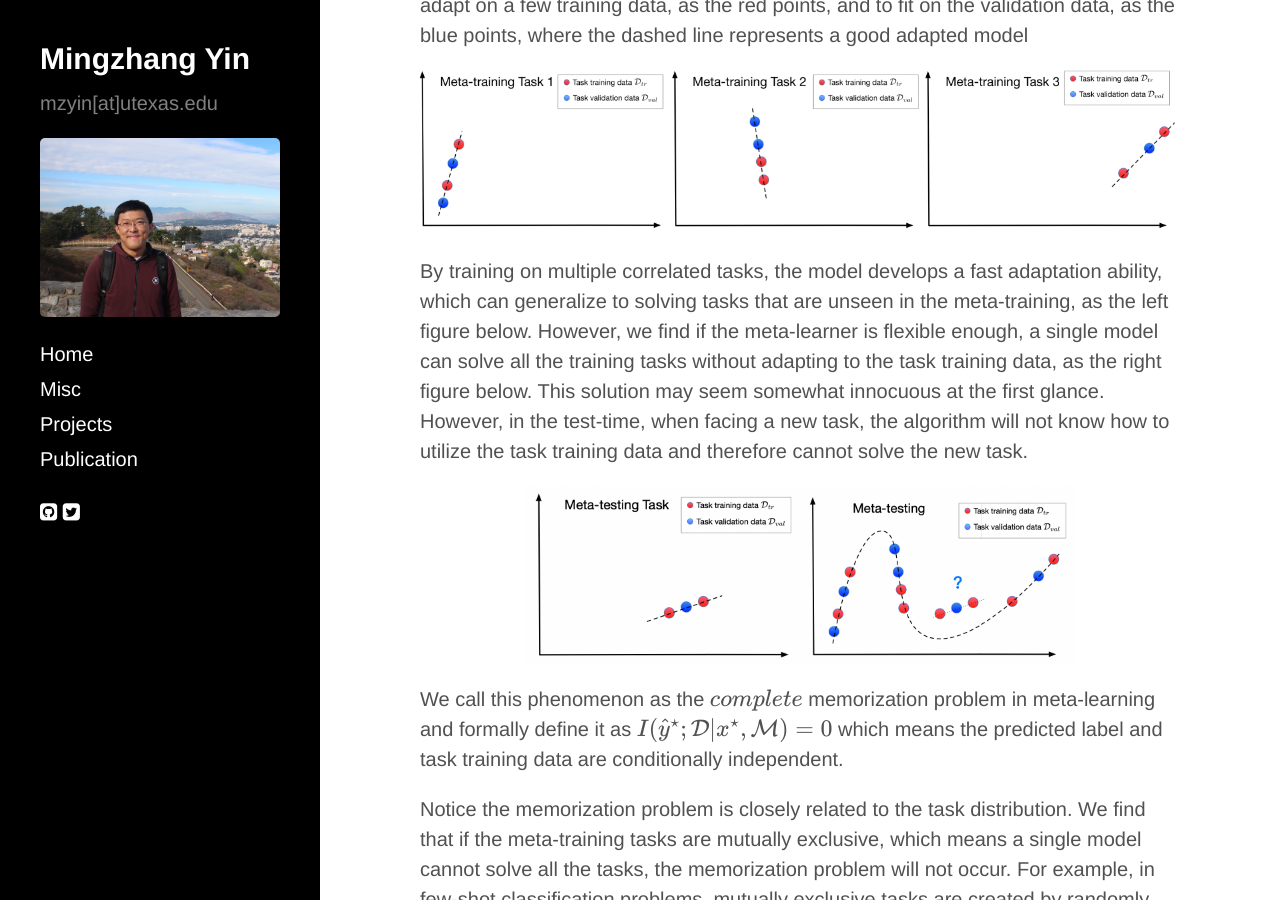
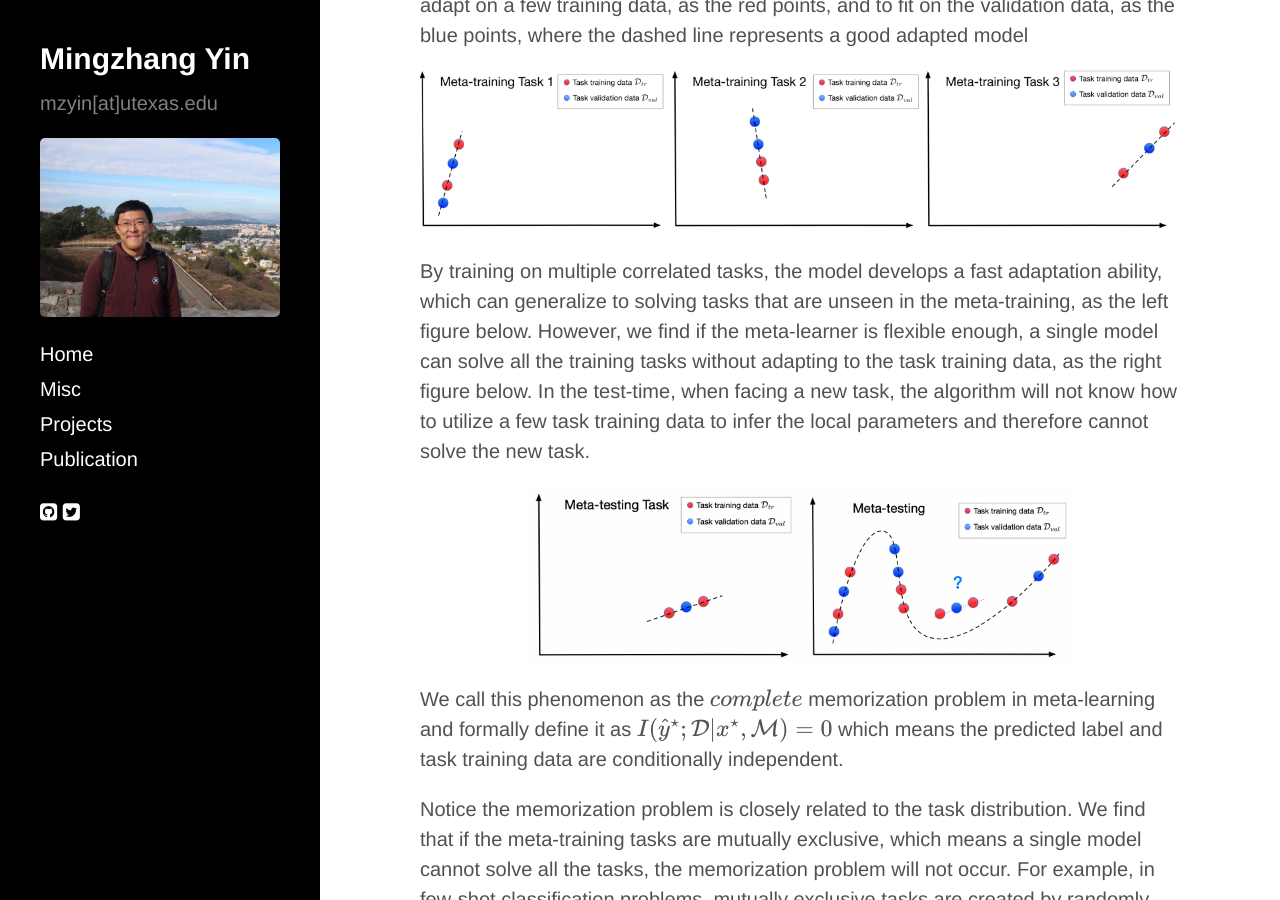
Before and after one commit to mingzhang-yin/mingzhang-yin.github.io, a Jekyll site: the page built from _posts/2020-04-10-Meta-learning-without-Memorization.md, in a window 1280 px wide and 900 px high, scrolled down 1632 px. Built offline with Jekyll 4.4.1, drawn with Linux system fonts in a browser that asks for light colours; nearby versions of some CDN libraries; formulas are drawn with MathJax 3.

Commit message:
Update 2020-04-10-Meta-learning-without-Memorization.md

```diff
--- a/_posts/2020-04-10-Meta-learning-without-Memorization.md
+++ b/_posts/2020-04-10-Meta-learning-without-Memorization.md
@@ -31,8 +31,7 @@ Let's consider another illustrative example.  Assume each task is a 1D regressio
 </center>
 
 
-
-By training on multiple correlated tasks, the model develops a fast adaptation ability, which can generalize to solving tasks that are unseen in the meta-training, as the left figure below. However, we find if the meta-learner is flexible enough, a single model can solve all the training tasks without adapting to the task training data, as the right figure below. This solution may seem somewhat innocuous at the first glance. However, in the test-time, when facing a new task, the algorithm will not know how to utilize the task training data and therefore cannot solve the new task.
+By training on multiple correlated tasks, the model develops a fast adaptation ability, which can generalize to solving tasks that are unseen in the meta-training, as the left figure below. However, we find if the meta-learner is flexible enough, a single model can solve all the training tasks without adapting to the task training data, as the right figure below. In the test-time, when facing a new task, the algorithm will not know how to utilize a few task training data to infer the local parameters and therefore cannot solve the new task.
 
 <center>
 <img src="https://raw.githubusercontent.com/mingzhang-yin/mingzhang-yin.github.io/master/assets/images/figure_memo/s2.png" alt="drawing" width="550"/>
```
